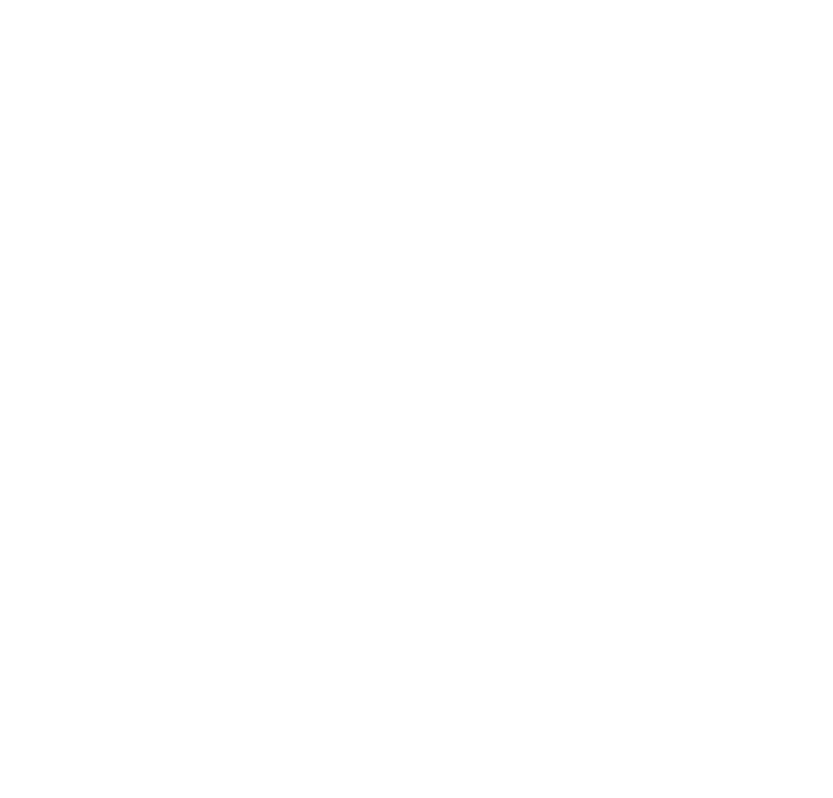
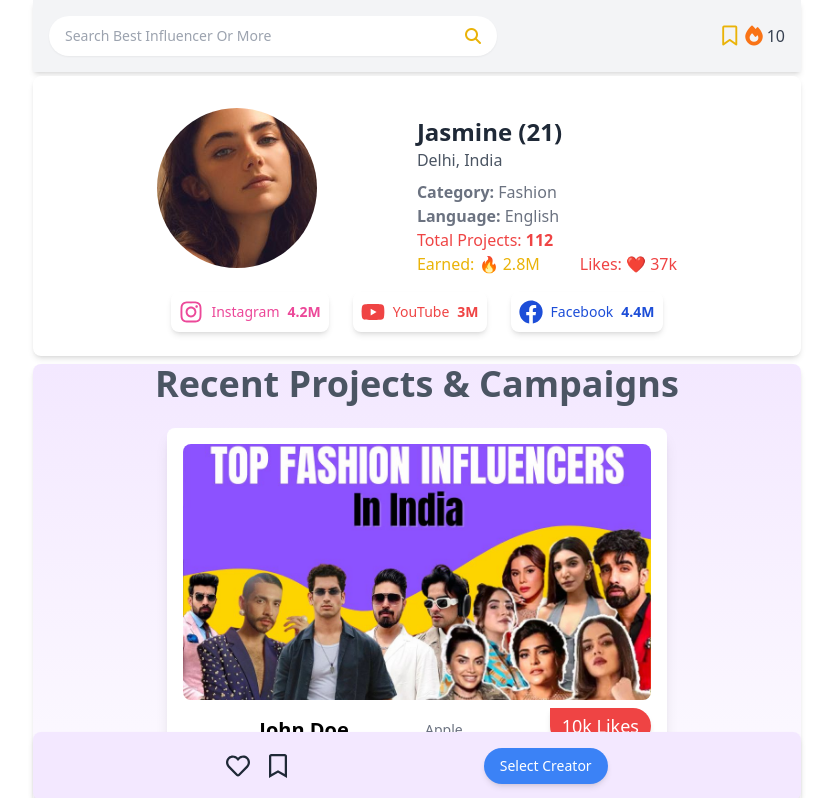
Before and after one commit to bobbygour30/Hyby, a React (Vite) app: page /login in a window 1280 px wide. Before the commit this address had no page. Shown: the top 798 px of the page, without its empty margins (223-1056 px from the left). Built offline with nearby package versions, Linux system fonts and the light colour scheme.

Commit message:
Add Profile page and SelectCreator component; update routing and package dependencies

```diff
--- a/package.json
+++ b/package.json
@@ -21,6 +21,7 @@
     "framer-motion": "^12.0.1",
     "react": "^18.3.1",
     "react-dom": "^18.3.1",
+    "react-icons": "^5.4.0",
     "react-router-dom": "^7.1.3",
     "react-slick": "^0.30.3",
     "slick-carousel": "^1.8.1",
--- a/src/App.jsx
+++ b/src/App.jsx
@@ -6,6 +6,7 @@
 import assets from "./assets/assets";
 import "./index.css";
 import Projects from "./pages/Projects";
+import Profile from "./pages/Profile";
 
 // LoadingScreen Component: Displayed while the app is loading
 const LoadingScreen = () => {
@@ -56,6 +57,7 @@
           <Route path="/influencer" element={<MainContent />} />
           <Route path="/fire" element={<Fire />} /> {/* Add route for Fire component */}
           <Route path="/projects" element={<Projects />} />
+          <Route path="/login" element={<Profile />} />
         </Routes>
       )}
     </>
--- /dev/null
+++ b/src/components/SelectCreator.jsx
@@ -0,0 +1,48 @@
+import React, { useState } from "react";
+import { FaHeart, FaRegHeart, FaBookmark, FaRegBookmark } from "react-icons/fa";
+
+const SelectCreator = () => {
+  const [liked, setLiked] = useState(false);
+  const [saved, setSaved] = useState(false);
+
+  const toggleLike = () => {
+    setLiked(!liked);
+  };
+
+  const toggleSave = () => {
+    setSaved(!saved);
+  };
+
+  return (
+    <div className="flex items-center justify-evenly gap-4">
+      {/* Like Button */}
+      <div className="flex gap-4">
+        <button
+          onClick={toggleLike}
+          className={`text-2xl focus:outline-none ${
+            liked ? "text-red-500" : "text-gray-800"
+          }`}
+        >
+          {liked ? <FaHeart /> : <FaRegHeart />}
+        </button>
+
+        {/* Save Button */}
+        <button
+          onClick={toggleSave}
+          className={`text-2xl focus:outline-none ${
+            saved ? "text-yellow-500" : "text-gray-800"
+          }`}
+        >
+          {saved ? <FaBookmark /> : <FaRegBookmark />}
+        </button>
+      </div>
+
+      {/* Select Creator Button */}
+      <button className="px-4 py-2 bg-blue-500 text-white font-medium text-sm rounded-full shadow-md hover:bg-blue-600 transition">
+        Select Creator
+      </button>
+    </div>
+  );
+};
+
+export default SelectCreator;
--- a/src/pages/MainContent.jsx
+++ b/src/pages/MainContent.jsx
@@ -5,6 +5,7 @@
 import Footer from "../components/Footer";
 import Fire from "../pages/Fire";
 import Projects from "../pages/Projects";
+import Profile from "../pages/Profile";
 
 
 const MainContent = () => {
@@ -17,6 +18,7 @@
             <Route path="/" element={<Home />} />
             <Route path="/fire" element={<Fire />} />
             <Route path="/projects" element={<Projects />} />
+            <Route path="/login" element={<Profile />} />
           </Routes>
           <Footer />
         </div>
--- /dev/null
+++ b/src/pages/Profile.jsx
@@ -0,0 +1,154 @@
+import React, { useState } from "react";
+import Navbar from "../components/Navbar";
+import assets from "../assets/assets";
+import { FaInstagram, FaYoutube, FaFacebook } from "react-icons/fa";
+import SelectCreator from "../components/SelectCreator";
+
+const Profile = () => {
+  const [likes, setLikes] = useState([0, 0, 0]); // Manage like counts for each card
+  const [liked, setLiked] = useState([false, false, false]);
+
+  const influencers = [
+    {
+      name: "John Doe",
+      brand: "Apple",
+      image: `${assets.influencer1}`,
+    },
+    {
+      name: "Jane Smith",
+      brand: "Google",
+      image: `${assets.influencer2}`,
+    },
+    {
+      name: "Alex Brown",
+      brand: "Microsoft",
+      image: `${assets.influencer3}`,
+    },
+  ];
+  const toggleLike = (index) => {
+    const newLiked = [...liked];
+    const newLikes = [...likes];
+    newLiked[index] = !newLiked[index];
+    newLikes[index] = newLiked[index]
+      ? newLikes[index] + 1
+      : newLikes[index] - 1;
+    setLiked(newLiked);
+    setLikes(newLikes);
+  };
+  return (
+    <>
+      <div className="max-w-3xl mx-auto">
+        <Navbar />
+        <div>
+          <div className="bg-white rounded-lg shadow-md p-4 sm:p-6 mt-1">
+            <div className="flex items-center justify-evenly">
+              {/* Profile Picture */}
+              <div className="w-24 h-24 sm:w-40 sm:h-40 rounded-full overflow-hidden">
+                <img
+                  src={assets.people3}
+                  alt="Jasmine"
+                  className="object-cover w-full h-full"
+                />
+              </div>
+              {/* Profile Info */}
+              <div>
+                <h2 className="mt-4 text-lg sm:text-2xl font-bold text-gray-800">
+                  Jasmine (21)
+                </h2>
+                <p className="text-gray-600 text-sm sm:text-base">
+                  Delhi, India
+                </p>
+
+                {/* Category and Language */}
+                <div className="mt-2 text-gray-500 text-sm sm:text-base">
+                  <p>
+                    <strong>Category:</strong> Fashion
+                  </p>
+                  <p>
+                    <strong>Language:</strong> English
+                  </p>
+                  <p className="text-red-500">
+                    Total Projects:{" "}
+                    <span className="text-red-500 font-semibold">112</span>
+                  </p>
+                  <div className="flex gap-4 sm:gap-10">
+                    <p className="text-yellow-500">Earned: 🔥 2.8M</p>
+                    <p className="text-red-500">Likes: ❤️ 37k</p>
+                  </div>
+                </div>
+              </div>
+            </div>
+
+            {/* Social Media Stats */}
+            <div className="mt-4 flex items-center justify-center space-x-4 sm:space-x-6">
+              <div className="flex flex-row gap-2 items-center shadow-md p-1 sm:p-2 rounded-lg">
+                <FaInstagram className="text-pink-500 text-xl sm:text-2xl" />
+                <p className="hidden sm:block text-sm text-pink-500">
+                  Instagram
+                </p>
+                <p className="text-pink-500 font-semibold text-xs sm:text-sm">
+                  4.2M
+                </p>
+              </div>
+              <div className="flex flex-row gap-2 items-center shadow-md p-1 sm:p-2 rounded-lg">
+                <FaYoutube className="text-red-500 text-xl sm:text-2xl" />
+                <p className="hidden sm:block text-sm text-red-500">YouTube</p>
+                <p className="text-red-500 font-semibold text-xs sm:text-sm">
+                  3M
+                </p>
+              </div>
+              <div className="flex flex-row gap-2 items-center shadow-md p-1 sm:p-2 rounded-lg">
+                <FaFacebook className="text-blue-700 text-xl sm:text-2xl" />
+                <p className="hidden sm:block text-sm text-blue-700">
+                  Facebook
+                </p>
+
+                <p className="text-blue-700 font-semibold text-xs sm:text-sm">
+                  4.4M
+                </p>
+              </div>
+            </div>
+          </div>
+        </div>
+        <div className="bg-gradient-to-b from-purple-100 via-white to-purple-100 rounded-lg shadow-md ">
+          <h3 className="text-2xl sm:text-3xl lg:text-4xl font-semibold text-center mt-2 text-gray-600">
+            Recent Projects & Campaigns
+          </h3>
+          <div className="flex flex-col gap-6 mt-6 w-full mb-32">
+            {influencers.map((influencer, index) => (
+              <div
+                key={index}
+                className="bg-white p-4 rounded-lg shadow-lg w-full max-w-[500px] mx-auto relative"
+              >
+                {/* Image */}
+                <img
+                  src={influencer.image}
+                  alt={influencer.name}
+                  className="w-full h-64 object-cover rounded-lg"
+                />
+
+                {/* Content */}
+                <div className="mt-4 text-center mr-28">
+                  <div className="flex flex-row items-center justify-evenly sm:flex-row sm:justify-evenly sm:items-center">
+                    <h3 className="font-semibold text-xl">{influencer.name}</h3>
+                    <p className="text-sm text-gray-500">{influencer.brand}</p>
+                  </div>
+                </div>
+
+                {/* Red Button */}
+                <span className="absolute bottom-4  right-4 text-sm sm:text-lg bg-red-500 text-white px-3 py-1 rounded-full rounded-tl-none shadow-md">
+                  10k Likes
+                </span>
+              </div>
+            ))}
+          </div>
+        </div>
+        <div className="fixed bottom-0 w-full rounded-lg bg-purple-100 p-4 shadow-md max-w-3xl mx-auto">
+          <SelectCreator />
+        </div>
+      </div>
+    </>
+  );
+};
+
+export default Profile;
```
Also changed, not shown: 1 other file (tests, documents, lock files or other folders).
